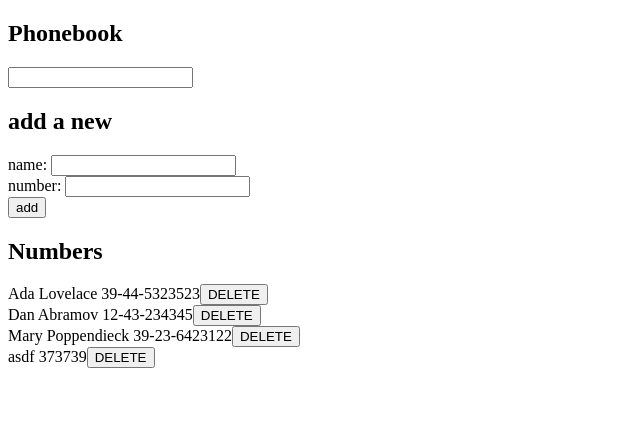
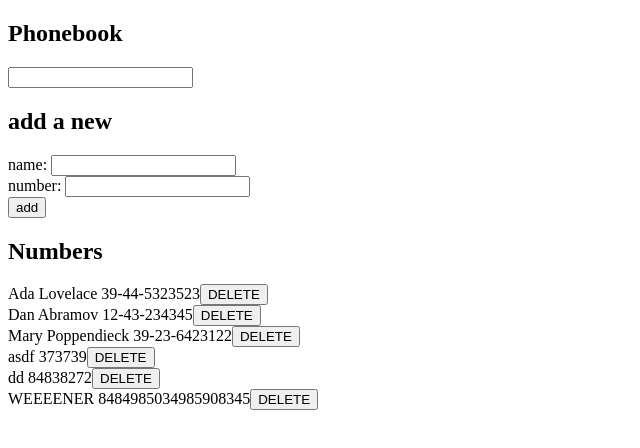
Before and after one commit to RanchHowards/fullstack_open, a React (Create React App) app in the folder part2/phonebook/: page / in a window 1280 px wide. Shown: the top 448 px of the page, without its empty margins (0-640 px from the left). Built offline with nearby package versions, Linux system fonts and the light colour scheme; data requests are answered from the project's data file.

Commit message:
complete 2.18.  Add Put route to edit numbers

```diff
--- a/part2/phonebook/db.json
+++ b/part2/phonebook/db.json
@@ -19,6 +19,16 @@
       "name": "asdf",
       "number": "373739",
       "id": 5
+    },
+    {
+      "name": "dd",
+      "number": "84838272",
+      "id": 6
+    },
+    {
+      "name": "WEEEENER",
+      "number": "8484985034985908345",
+      "id": 7
     }
   ]
 }
--- a/part2/phonebook/src/App.js
+++ b/part2/phonebook/src/App.js
@@ -15,8 +15,15 @@ const App = () => {
 
   const addName = (event) => {
     event.preventDefault()
-    if (persons.find(person => person.name === newName)) {
-      alert(`${newName} is already in the phonebook`)
+    const foundEntry = persons.find(person => person.name === newName)
+    if (foundEntry) {
+      if (window.confirm(`Do you want to update ${foundEntry.name}'s number?`)) {
+        const updatedEntry = { ...foundEntry, number: newNumber }
+        phoneService.change(updatedEntry)
+          .then(setPersons(persons.map(person => person.id !== updatedEntry.id ? person : updatedEntry)))
+        setNewName("")
+        setNewNumber("")
+      }
     }
 
     else {
--- a/part2/phonebook/src/Services/phonebook.js
+++ b/part2/phonebook/src/Services/phonebook.js
@@ -9,10 +9,15 @@ const add = (newEntry) => {
     const request = axios.post('http://localhost:3001/persons', newEntry)
     return request.then(response => response.data)
 }
+
+const change = (updatedEntry) => {
+    const request = axios.put(`http://localhost:3001/persons/${updatedEntry.id}`, updatedEntry)
+    return request.then(response => response.data)
+}
 const remove = (id) => {
     console.log(id)
     const request = axios.delete(`http://localhost:3001/persons/${id}`)
     return request.then(response => console.log(response))
 }
 
-export default { add, getAll, remove }
+export default { add, getAll, remove, change }
```
